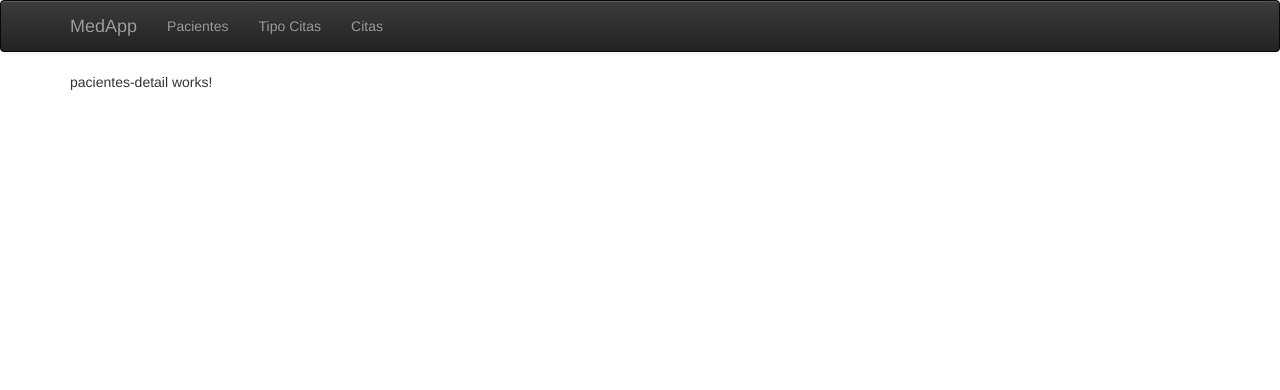
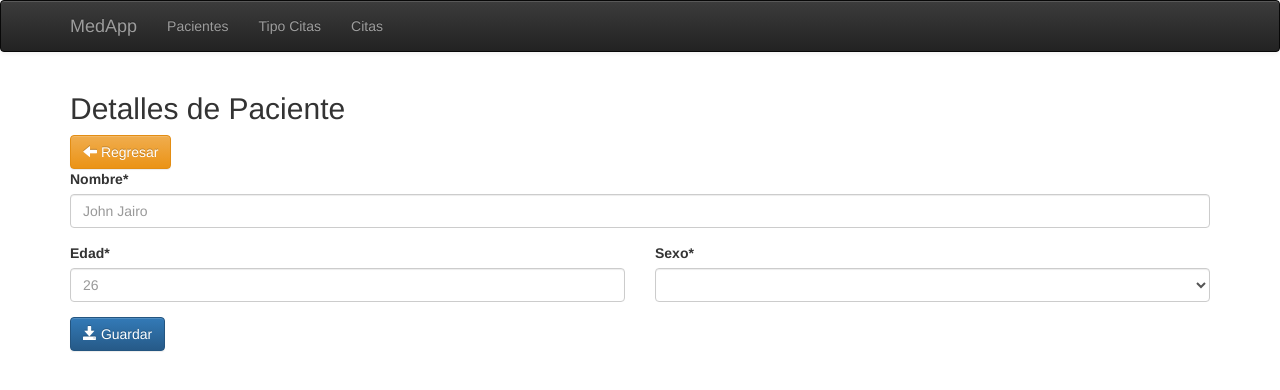
Before and after one commit to marcohern/MedApp, an Angular app in the folder MedApp/Client/: page /paciente/1 in a window 1280 px wide. Shown: the top 390 px of the page. Built offline with nearby package versions, Linux system fonts and the light colour scheme.

Commit message:
connecting pacient list with pacient details

```diff
--- a/MedApp/Client/src/app/models/paciente.ts
+++ b/MedApp/Client/src/app/models/paciente.ts
@@ -4,4 +4,5 @@ export interface Paciente extends Entidad {
     Nombre: string;
     Edad: number;
     Sexo: number;
+    SexoStr: string;
 }
--- a/MedApp/Client/src/app/modules/pacientes/pacientes-detail/pacientes-detail.component.html
+++ b/MedApp/Client/src/app/modules/pacientes/pacientes-detail/pacientes-detail.component.html
@@ -1,3 +1,36 @@
-<p>
-  pacientes-detail works!
-</p>
+<h2>Detalles de Paciente</h2>
+<a class="btn btn-warning" [routerLink]="['/pacientes']">
+  <i class="glyphicon glyphicon-arrow-left"></i> Regresar
+</a>
+<form [formGroup]="pacienteForm">
+  <div class="row">
+    <div class="col-sm-12">
+      <div class="form-group">
+        <label for="name">Nombre*</label>
+        <input type="text" formControlName="nombre" class="form-control" id="nombre" placeholder="John Jairo">
+      </div>
+    </div>
+  </div>
+  <div class="row">
+    <div class="col-sm-6">
+      <div class="form-group">
+        <label for="edad">Edad*</label>
+        <input type="number" formControlName="edad" class="form-control" id="edad" placeholder="26">
+      </div>
+    </div>
+    <div class="col-sm-6">
+      <div class="form-group">
+        <label for="sexo">Sexo*</label>
+        <select formControlName="sexo" class="form-control">
+          <option value="0">Masculino</option>
+          <option value="1">Femenino</option>
+        </select>
+      </div>
+    </div>
+    <div class="col-sm-12">
+      <div class="form-group">
+        <button class="btn btn-primary" type="submit"><i class="glyphicon glyphicon-save"></i> Guardar</button>
+      </div>
+    </div>
+  </div>
+</form>
--- a/MedApp/Client/src/app/modules/pacientes/pacientes-detail/pacientes-detail.component.ts
+++ b/MedApp/Client/src/app/modules/pacientes/pacientes-detail/pacientes-detail.component.ts
@@ -1,4 +1,8 @@
 import { Component, OnInit } from '@angular/core';
+import { ActivatedRoute, Router } from '@angular/router';
+import { FormGroup, FormControl, FormBuilder, Validators } from '@angular/forms';
+
+import { PacientesService } from '../pacientes.service';
 
 @Component({
   selector: 'app-pacientes-detail',
@@ -7,9 +11,28 @@ import { Component, OnInit } from '@angular/core';
 })
 export class PacientesDetailComponent implements OnInit {
 
-  constructor() { }
+    private pacienteForm: FormGroup;
+    constructor(
+        private fb: FormBuilder,
+        private router: Router,
+        private route: ActivatedRoute,
+        private ps: PacientesService) { }
 
   ngOnInit() {
+      this.pacienteForm = this.fb.group({
+          nombre: ['', Validators.required],
+          edad: ['', Validators.required],
+          sexo: ['', Validators.required]
+      });
+
+      let id = this.route.snapshot.params['id'];
+      if (id) {
+
+      }
+  }
+
+  regresar() {
+      this.router.navigate(['/pacientes']);
   }
 
 }
--- a/MedApp/Client/src/app/modules/pacientes/pacientes-list/pacientes-list.component.html
+++ b/MedApp/Client/src/app/modules/pacientes/pacientes-list/pacientes-list.component.html
@@ -1,3 +1,22 @@
-<p>
-  pacientes-list works!
-</p>
+<h2>Lista de Pacientes</h2>
+<a class="btn btn-primary" [routerLink]="['/paciente/crear']">
+  <i class="glyphicon glyphicon-user"></i> Crear
+</a>
+<table class="table table-striped">
+  <thead>
+    <tr>
+      <th>ID</th>
+      <th>Nombre</th>
+      <th>Sexo</th>
+      <th>Edad</th>
+    </tr>
+  </thead>
+  <tbody>
+    <tr *ngFor="let paciente of pacientes">
+      <td>{{paciente.ID}}</td>
+      <td><a [routerLink]="['/paciente', paciente.ID]">{{paciente.Nombre}}</a></td>
+      <td>{{paciente.SexoStr}}</td>
+      <td>{{paciente.Edad}}</td>
+    </tr>
+  </tbody>
+</table>
--- a/MedApp/Client/src/app/modules/pacientes/pacientes-list/pacientes-list.component.ts
+++ b/MedApp/Client/src/app/modules/pacientes/pacientes-list/pacientes-list.component.ts
@@ -1,5 +1,7 @@
 import { Component, OnInit } from '@angular/core';
 import { PacientesService } from '../pacientes.service';
+import { Paciente } from '../../../models/paciente';
+import { Router } from '@angular/router';
 
 @Component({
   selector: 'app-pacientes-list',
@@ -8,11 +10,15 @@ import { PacientesService } from '../pacientes.service';
 })
 export class PacientesListComponent implements OnInit {
 
-    constructor(private ps: PacientesService) { }
+    pacientes: Paciente[];
+
+    constructor(
+        private ps: PacientesService,
+        private router:Router) { }
 
     ngOnInit() {
         this.ps.getPacientes().subscribe(pacientes => {
-            console.log(pacientes);
+            this.pacientes = pacientes;
         });
     }
 
--- a/MedApp/Client/src/app/modules/pacientes/pacientes.service.ts
+++ b/MedApp/Client/src/app/modules/pacientes/pacientes.service.ts
@@ -21,7 +21,7 @@ export class PacientesService {
 
     public getPacientes():Observable<Paciente[]> {
         return this.http
-            .get('/pacientes')
+            .get('/api/pacientes')
             .map((r: Response) => <Paciente[]>r.json())
             .catch(this.handleError)
             .do(data => this.do(data));
```
Also changed, not shown: MedApp/Client/src/app/modules/pacientes/pacientes.module.ts (+6 -2 lines), 1 other file (tests, documents, lock files or other folders).
